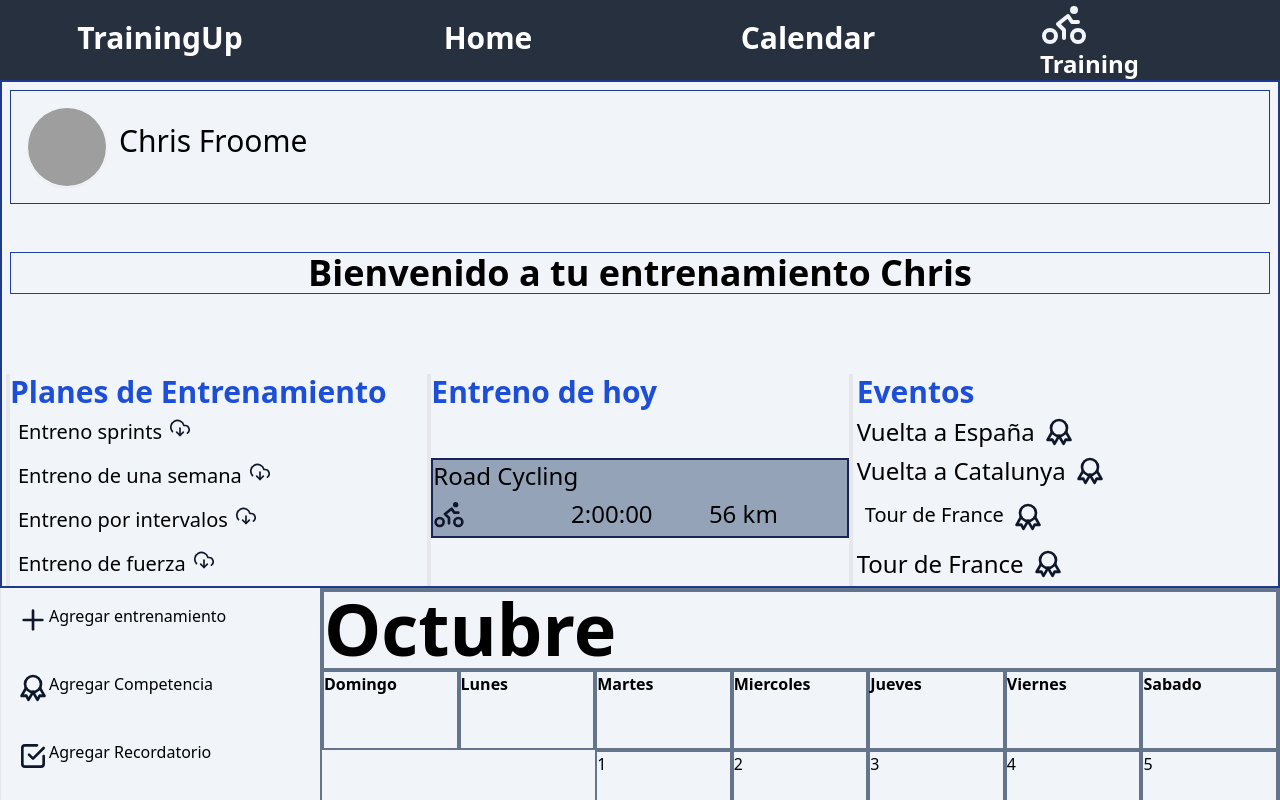
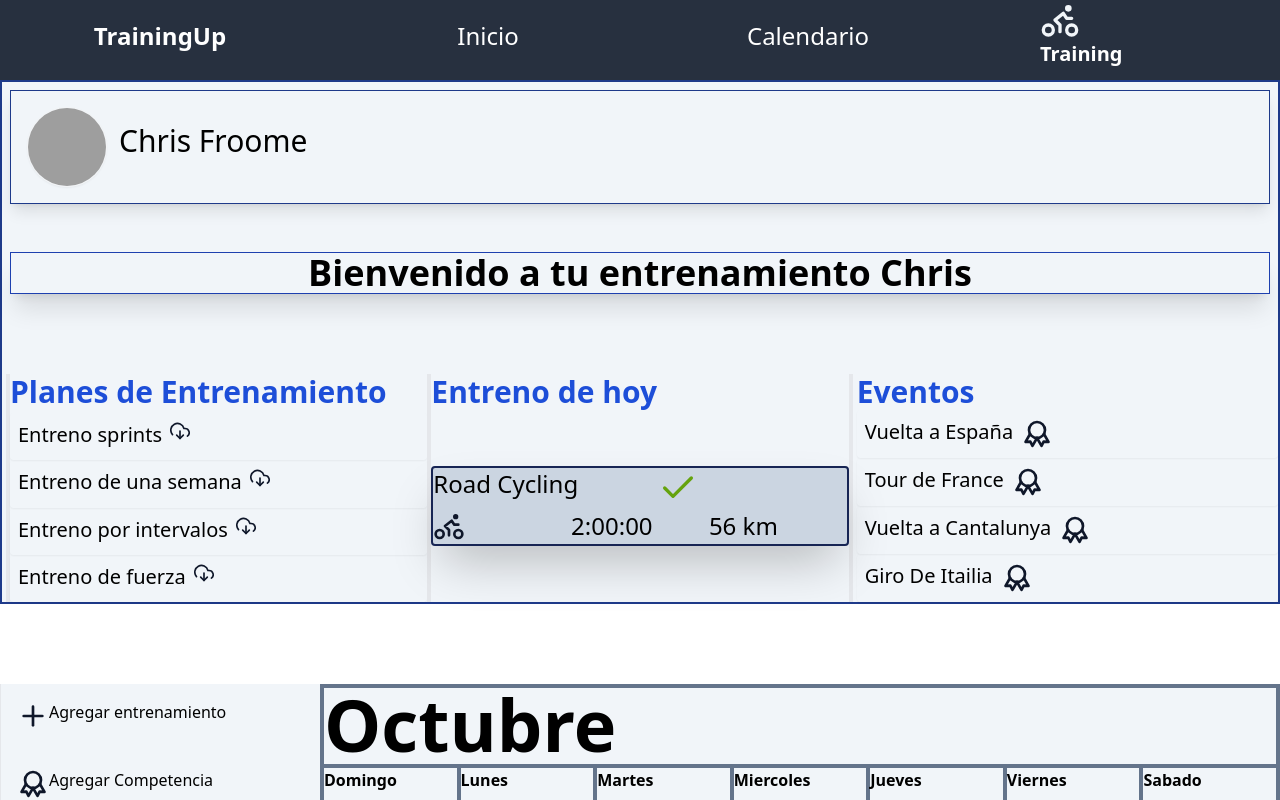
Before and after one commit to JulianMbp/Training, a Next.js app: page / in a window 1280 px wide. Shown: the top 800 px of the page. Built offline with nearby package versions, Linux system fonts and the light colour scheme; grey boxes are pictures that could not be loaded.

Commit message:
adicion de colores y sombras, ajuste de tamaños

```diff
--- a/app/page.tsx
+++ b/app/page.tsx
@@ -3,60 +3,63 @@ export default function Home() {
     <main>
       <header className=" w-screen h-20 bg-[#27303F]">
         <div className="grid grid-cols-8 ">
-          <h1 className=" order-1 text-3xl font-bold text-white text-center mt-2 col-span-2 pt-3">
+          <h1 className=" order-1 text-2xl font-bold text-white text-center mt-2 col-span-2 pt-3">
             TrainingUp
           </h1>
-          <a href="#home" className="order-2 text-3xl font-semibold col-span-2 text-white hover:bg-[#ffff] w-full h-full text-center pt-3 m-2 rounded hover:text-gray-900 " >
-            Home
+          <a href="#home" className="order-2 text-2xl font-light col-span-2 text-white hover:bg-[#ffff] w-full h-full text-center pt-3 m-2 rounded hover:text-gray-900 " >
+            Inicio
           </a>
-          <a href="#dashboard" className="order-3 text-3xl font-semibold  col-span-2 text-white hover:bg-[#ffff] w-full h-full text-center pt-3 m-2 rounded hover:text-gray-900 ">
-            Calendar
+          <a href="#dashboard" className="order-3 text-2xl font-light  col-span-2 text-white hover:bg-[#ffff] w-full h-full text-center pt-3 m-2 rounded hover:text-gray-900 ">
+            Calendario
           </a>
-          <nav className="order-4 text-2xl font-semibold  col-span-2 h-10 items-center pl-20 text-white">
-            <svg className="h-12 w-12 text-slate-100"  width="24" height="24" viewBox="0 0 24 24" stroke-width="2" stroke="currentColor" fill="none" stroke-linecap="round" stroke-linejoin="round">  <path stroke="none" d="M0 0h24v24H0z"/>  <circle cx="5" cy="18" r="3" />  <circle cx="19" cy="18" r="3" />  <polyline points="12 19 12 15 9 12 14 8 16 11 19 11" />  <circle cx="17" cy="5" r="1" /></svg>
+          <nav className="order-4 text-xl font-semibold  col-span-2 h-10 items-center pl-20 text-white">
+            <svg className="h-10 w-10 text-slate-100"  width="24" height="24" viewBox="0 0 24 24" stroke-width="2" stroke="currentColor" fill="none" stroke-linecap="round" stroke-linejoin="round">  <path stroke="none" d="M0 0h24v24H0z"/>  <circle cx="5" cy="18" r="3" />  <circle cx="19" cy="18" r="3" />  <polyline points="12 19 12 15 9 12 14 8 16 11 19 11" />  <circle cx="17" cy="5" r="1" /></svg>
               Training
             </nav>
         </div>
       </header>
 
-      <nav id="#home" className="bg-slate-100 h-full w-full text-7xl border-2 border-blue-900 ">
+      <nav id="#home" className="bg-slate-100  h-full w-full text-7xl border-2 border-blue-900 ">
         <menu className="grid grid-cols-1 md:grid-cols-4">
-          <div className="text-2xl m-2 p-4 gap-3 flex col-span-4 border border-blue-900">
+          <div className="text-2xl m-2 p-4 gap-3 flex col-span-4 shadow-lg  border border-blue-900">
             <img className="rounded-full h-20 w-20 border border-gray-100 shadow-sm" src="https://encrypted-tbn0.gstatic.com/images?q=tbn:ANd9GcTuOcxIbxfuAZxJPi6LzSVTM4RGlqQ_U2U_rQ&s" />
             <div className="text-3xl pt-4">Chris Froome</div>
           </div>
           <div>
 
           </div>
-          <div className="text-center text-4xl col-span-4 font-extrabold border mx-2 mt-10 border-blue-800">
+          <div className="text-center text-4xl shadow-xl col-span-4 font-extrabold border mx-2 mt-10 border-blue-800">
             Bienvenido a tu entrenamiento Chris
           </div>
         </menu>
         <menu className="grid grid-cols-2 md:grid-cols-3 mt-20">
           <div className="ml-1 border-x-4 grid grid-cols-1 text-3xl h-auto w-full">
             <p className="text-3xl font-semibold text-blue-700 ">Planes de Entrenamiento</p>
-            <a href="" className="flex gap-2 text-xl text-black hover:bg-[#2f5aa8] text-left p-2 rounded hover:text-gray-50 ">
+            <a href="" className="flex gap-2 text-xl shadow-sm text-black hover:bg-[#2f5aa8] text-left p-2 rounded hover:text-gray-50 ">
               Entreno sprints
               <svg className="h-5 w-5 text-slate-900"  viewBox="0 0 24 24"  fill="none"  stroke="currentColor"  stroke-width="2"  stroke-linecap="round"  stroke-linejoin="round">  <polyline points="8 17 12 21 16 17" />  <line x1="12" y1="12" x2="12" y2="21" />  <path d="M20.88 18.09A5 5 0 0 0 18 9h-1.26A8 8 0 1 0 3 16.29" /></svg>
             </a>
-            <a href="" className=" flex gap-2 text-xl text-black hover:bg-[#2f5aa8] text-left p-2 rounded hover:text-gray-50 ">
+            <a href="" className=" flex gap-2 text-xl shadow-sm text-black hover:bg-[#2f5aa8] text-left p-2 rounded hover:text-gray-50 ">
               Entreno de una semana
               <svg className="h-5 w-5 text-slate-900"  viewBox="0 0 24 24"  fill="none"  stroke="currentColor"  stroke-width="2"  stroke-linecap="round"  stroke-linejoin="round">  <polyline points="8 17 12 21 16 17" />  <line x1="12" y1="12" x2="12" y2="21" />  <path d="M20.88 18.09A5 5 0 0 0 18 9h-1.26A8 8 0 1 0 3 16.29" /></svg>
             </a>
-            <a href="" className="flex gap-2 text-xl text-black hover:bg-[#2f5aa8] text-left p-2 rounded hover:text-gray-50 ">
+            <a href="" className="flex gap-2 text-xl shadow-sm text-black hover:bg-[#2f5aa8] text-left p-2 rounded hover:text-gray-50 ">
               Entreno por intervalos
               <svg className="h-5 w-5 text-slate-900"  viewBox="0 0 24 24"  fill="none"  stroke="currentColor"  stroke-width="2"  stroke-linecap="round"  stroke-linejoin="round">  <polyline points="8 17 12 21 16 17" />  <line x1="12" y1="12" x2="12" y2="21" />  <path d="M20.88 18.09A5 5 0 0 0 18 9h-1.26A8 8 0 1 0 3 16.29" /></svg>
             </a>
-            <a href="" className="flex gap-2 text-xl text-black hover:bg-[#2f5aa8] text-left p-2 rounded hover:text-gray-50 ">
+            <a href="" className="flex gap-2 text-xl shadow-sm text-black hover:bg-[#2f5aa8] text-left p-2 rounded hover:text-gray-50 ">
               Entreno de fuerza
               <svg className="h-5 w-5 text-slate-900"  viewBox="0 0 24 24"  fill="none"  stroke="currentColor"  stroke-width="2"  stroke-linecap="round"  stroke-linejoin="round">  <polyline points="8 17 12 21 16 17" />  <line x1="12" y1="12" x2="12" y2="21" />  <path d="M20.88 18.09A5 5 0 0 0 18 9h-1.26A8 8 0 1 0 3 16.29" /></svg>
             </a>
           </div>
 
-          <div className="grid grid-cols-2 border-x-4 text-2xl w-full">
+          <div className="grid grid-cols-1 md:grid-cols-2 border-x-4 text-2xl w-full ">
             <p className="col-span-2 text-3xl font-semibold text-blue-700">Entreno de hoy</p>
-            <div className="bg-slate-400 border-2 border-blue-950 grid grid-cols-3 col-span-2 h-20 w-full">
-            <p className="col-span-3">Road Cycling</p>
+            <div className="bg-slate-300 rounded border-2 shadow-2xl border-blue-950 grid grid-cols-3 col-span-2 h-20 w-full">
+            <p className="col-span-3 flex gap-20">
+              Road Cycling
+              <svg className="h-10 w-10 text-lime-600"  viewBox="0 0 24 24"  fill="none"  stroke="currentColor"  stroke-width="2"  stroke-linecap="round"  stroke-linejoin="round">  <polyline points="20 6 9 17 4 12" /></svg>
+            </p>
             <svg className="h-8 w-8 text-slate-900"  width="24" height="24" viewBox="0 0 24 24" stroke-width="2" stroke="currentColor" fill="none" stroke-linecap="round" stroke-linejoin="round">  <path stroke="none" d="M0 0h24v24H0z"/>  <circle cx="5" cy="18" r="3" />  <circle cx="19" cy="18" r="3" />  <polyline points="12 19 12 15 9 12 14 8 16 11 19 11" />  <circle cx="17" cy="5" r="1" /></svg>            <p className="">2:00:00</p>
             <p className="">56 km</p>
             </div>
@@ -64,26 +67,30 @@ export default function Home() {
 
           <div className="pl-1 text-2xl grid grid-cols-1">
             <p className="text-3xl font-semibold text-blue-700">Eventos</p>
-            <p className="flex gap-2">
+
+            <a href="" className="flex shadow-sm gap-2 text-xl text-black hover:bg-[#2f5aa8] text-left p-2 rounded hover:text-gray-50 ">
               Vuelta a España
-              <svg className="h-8 w-8 text-slate-900"  width="24" height="24" viewBox="0 0 24 24" stroke-width="2" stroke="currentColor" fill="none" stroke-linecap="round" stroke-linejoin="round">  <path stroke="none" d="M0 0h24v24H0z"/>  <circle cx="12" cy="9" r="6" />  <polyline points="9 14.2 9 21 12 19 15 21 15 14.2" transform="rotate(-30 12 9)" />  <polyline points="9 14.2 9 21 12 19 15 21 15 14.2" transform="rotate(30 12 9)" /></svg>
-            </p>
-            <p className="flex gap-2">
-              Vuelta a Catalunya
-              <svg className="h-8 w-8 text-slate-900"  width="24" height="24" viewBox="0 0 24 24" stroke-width="2" stroke="currentColor" fill="none" stroke-linecap="round" stroke-linejoin="round">  <path stroke="none" d="M0 0h24v24H0z"/>  <circle cx="12" cy="9" r="6" />  <polyline points="9 14.2 9 21 12 19 15 21 15 14.2" transform="rotate(-30 12 9)" />  <polyline points="9 14.2 9 21 12 19 15 21 15 14.2" transform="rotate(30 12 9)" /></svg>
-            </p>
-            <a href="" className="flex gap-2 text-xl text-black hover:bg-[#2f5aa8] text-left p-2 rounded hover:text-gray-50 ">
-            Tour de France
-            <svg className="h-8 w-8 text-slate-900"  width="24" height="24" viewBox="0 0 24 24" stroke-width="2" stroke="currentColor" fill="none" stroke-linecap="round" stroke-linejoin="round">  <path stroke="none" d="M0 0h24v24H0z"/>  <circle cx="12" cy="9" r="6" />  <polyline points="9 14.2 9 21 12 19 15 21 15 14.2" transform="rotate(-30 12 9)" />  <polyline points="9 14.2 9 21 12 19 15 21 15 14.2" transform="rotate(30 12 9)" /></svg>            </a>
-            <p className="flex gap-2">
+            <svg className="h-8 w-8 text-slate-900"  width="24" height="24" viewBox="0 0 24 24" stroke-width="2" stroke="currentColor" fill="none" stroke-linecap="round" stroke-linejoin="round">  <path stroke="none" d="M0 0h24v24H0z"/>  <circle cx="12" cy="9" r="6" />  <polyline points="9 14.2 9 21 12 19 15 21 15 14.2" transform="rotate(-30 12 9)" />  <polyline points="9 14.2 9 21 12 19 15 21 15 14.2" transform="rotate(30 12 9)" /></svg>
+            </a>
+            <a href="" className="flex shadow-sm gap-2 text-xl text-black hover:bg-[#2f5aa8] text-left p-2 rounded hover:text-gray-50 ">
               Tour de France
-              <svg className="h-8 w-8 text-slate-900"  width="24" height="24" viewBox="0 0 24 24" stroke-width="2" stroke="currentColor" fill="none" stroke-linecap="round" stroke-linejoin="round">  <path stroke="none" d="M0 0h24v24H0z"/>  <circle cx="12" cy="9" r="6" />  <polyline points="9 14.2 9 21 12 19 15 21 15 14.2" transform="rotate(-30 12 9)" />  <polyline points="9 14.2 9 21 12 19 15 21 15 14.2" transform="rotate(30 12 9)" /></svg>
-            </p>
+            <svg className="h-8 w-8 text-slate-900"  width="24" height="24" viewBox="0 0 24 24" stroke-width="2" stroke="currentColor" fill="none" stroke-linecap="round" stroke-linejoin="round">  <path stroke="none" d="M0 0h24v24H0z"/>  <circle cx="12" cy="9" r="6" />  <polyline points="9 14.2 9 21 12 19 15 21 15 14.2" transform="rotate(-30 12 9)" />  <polyline points="9 14.2 9 21 12 19 15 21 15 14.2" transform="rotate(30 12 9)" /></svg>
+            </a>
+            <a href="" className="flex shadow-sm gap-2 text-xl text-black hover:bg-[#2f5aa8] text-left p-2 rounded hover:text-gray-50 ">
+              Vuelta a Cantalunya
+            <svg className="h-8 w-8 text-slate-900"  width="24" height="24" viewBox="0 0 24 24" stroke-width="2" stroke="currentColor" fill="none" stroke-linecap="round" stroke-linejoin="round">  <path stroke="none" d="M0 0h24v24H0z"/>  <circle cx="12" cy="9" r="6" />  <polyline points="9 14.2 9 21 12 19 15 21 15 14.2" transform="rotate(-30 12 9)" />  <polyline points="9 14.2 9 21 12 19 15 21 15 14.2" transform="rotate(30 12 9)" /></svg>
+            </a>
+            <a href="" className="flex shadow-sm gap-2 text-xl text-black hover:bg-[#2f5aa8] text-left p-2 rounded hover:text-gray-50 ">
+              Giro De Itailia
+            <svg className="h-8 w-8 text-slate-900"  width="24" height="24" viewBox="0 0 24 24" stroke-width="2" stroke="currentColor" fill="none" stroke-linecap="round" stroke-linejoin="round">  <path stroke="none" d="M0 0h24v24H0z"/>  <circle cx="12" cy="9" r="6" />  <polyline points="9 14.2 9 21 12 19 15 21 15 14.2" transform="rotate(-30 12 9)" />  <polyline points="9 14.2 9 21 12 19 15 21 15 14.2" transform="rotate(30 12 9)" /></svg>
+            </a>
+
+
           </div>
         </menu>
       </nav>
 
-      <nav id="dashboard" className="grid grid-cols-1 bg-slate-100 h-full w-full divide-x md:grid-cols-4">
+      <nav id="dashboard" className="grid grid-cols-1 bg-slate-100 h-full w-full divide-x md:grid-cols-4 mt-20">
         <menu className="font-light grid grid-cols-7 col-span-3 h-full w-full order-2 border-2 border-slate-500 ">
           <div className="border-2 h-20 col-span-7 border-slate-500 ">
             <h1 className="text-7xl font-semibold ">Octubre</h1>
```
